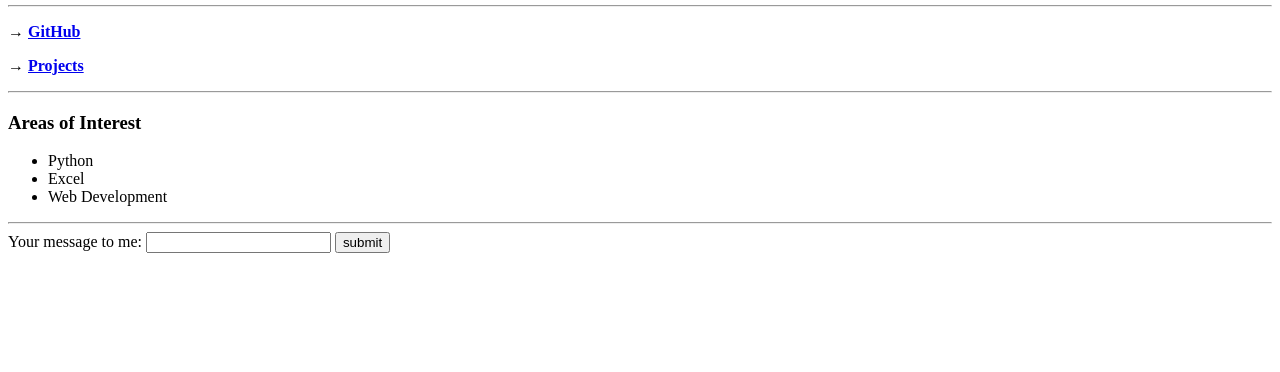
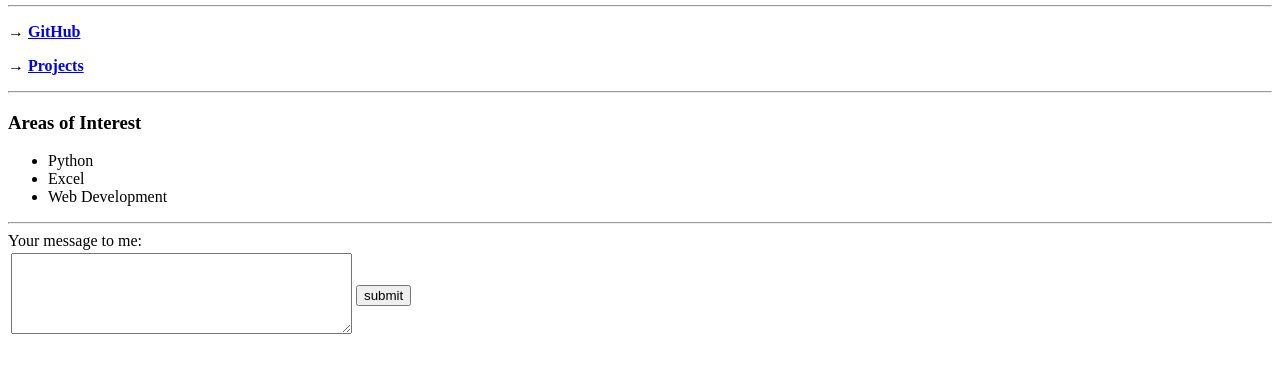
Before and after one commit to muhsinata/web-development, a plain HTML site: page personal-website/index.html in a window 1280 px wide. Shown: the part 208-580 px from the top of the page. Drawn offline with Linux system fonts and the light colour scheme.

Commit message:
feat: fix message part

```diff
--- a/personal-website/index.html
+++ b/personal-website/index.html
@@ -26,9 +26,13 @@
   </ul>
   <hr>
   <form class="" action="index.html" method="post">
-    <label for="">Your message to me:</label>
-    <input type="text" name="" value="">
-    <input type="submit" name="" value="submit">
+    <label for="">Your message to me:</label><br>
+    <table>
+      <tr>
+        <td><textarea name="name" rows="5" cols="40"></textarea></td>
+        <td><input type="submit" name="" value="submit"></td>
+      </tr>
+    </table>
   </form>
 </body>
 
```
